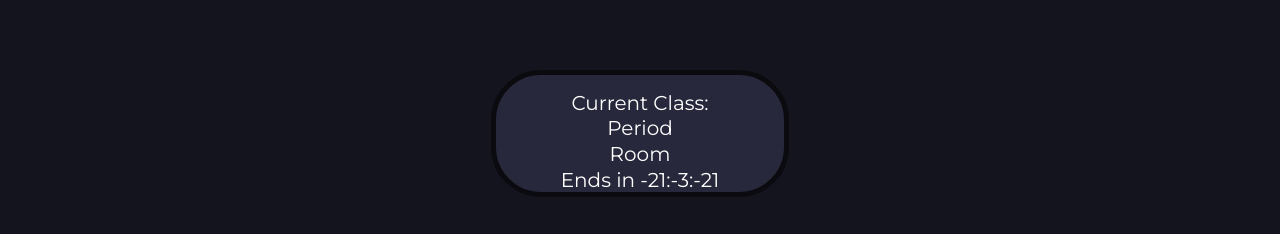
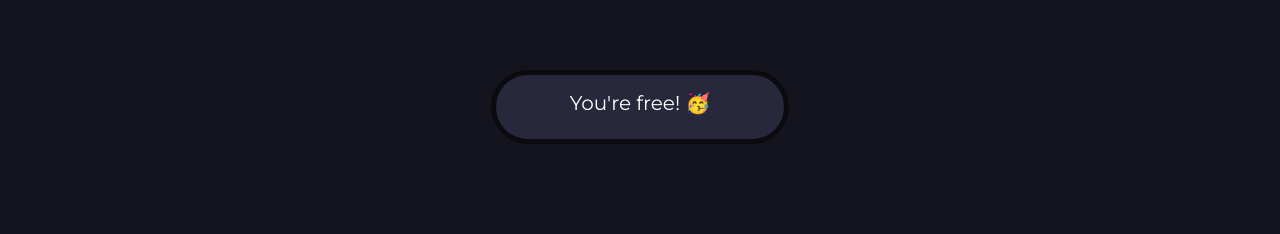
Before and after one commit to KyteKode/BellSchedule, a React (Vite) app: page / in a window 1280 px wide. Shown: the part 716-950 px from the top of the page. After the commit the page ends 900 px from the top, so only its background shows below. Built offline with nearby package versions, Linux system fonts and the light colour scheme.

Commit message:
Added checking for if not in any class

```diff
--- a/src/CoreComponent/Core.scss
+++ b/src/CoreComponent/Core.scss
@@ -12,7 +12,7 @@
     padding-top: 1rem;
 
     min-width: 18rem;
-    min-height: 6rem;
+    min-height: 3rem;
 
     text-align: center;
 
--- a/src/CoreComponent/CurrentClass.tsx
+++ b/src/CoreComponent/CurrentClass.tsx
@@ -30,41 +30,45 @@ function hour12_to_date(time: Time) {
     return date;
 }
 
+const NO_CLASS = {
+        name: "ERROR",
+        period: "ERROR",
+        room: "ERROR",
+        start: { hour: 99999, minute: 99999, ampm: AMPM.PM},
+        end: { hour: 99999, minute: 99999, ampm: AMPM.PM }
+    } as const;
+
 function CurrentClass({ classes }: CurrentClassProps) {
-    let [currentClass, setCurrentClass] = useState<ClassInfoType>({
-        name: "",
-        period: "",
-        room: "",
-        start: { hour: 0, minute: 0, ampm: AMPM.AM},
-        end: { hour: 0, minute: 0, ampm: AMPM.AM }
-    });
+
+    const [currentClass, setCurrentClass] = useState<ClassInfoType>(NO_CLASS);
 
     const update_current_class = () => {
         const now = new Date();
 
+        const nowMS = now.getTime();
         const activeClasses = classes.filter((classInfo) => {
-            const start = hour12_to_date(classInfo.start);
-            const end = hour12_to_date(classInfo.end);
-            return now >= start && now < end;
+            const start = hour12_to_date(classInfo.start).getTime();
+            const end = hour12_to_date(classInfo.end).getTime();
+
+            if (nowMS >= start && nowMS < end) {
+                console.log(classInfo.name);
+            }
+            return nowMS >= start && nowMS < end;
         });
 
         if (activeClasses.length > 0) {
             const activeClass = activeClasses.reduce((earliest, current) => {
                 const earliestEnd = hour12_to_date(earliest.end);
                 const currentEnd = hour12_to_date(current.end);
+                console.log(earliest.name);
                 return currentEnd < earliestEnd ? current : earliest;
-            });
+            }, NO_CLASS);
 
             if (activeClass && activeClass != currentClass) {
                 setCurrentClass(activeClass);
-                console.log("changed to:", activeClass.name);
             }
         } else if (currentClass.name !== "") {
-            setCurrentClass({
-                name: "", period: "", room: "",
-                start: { hour: 0, minute: 0, ampm: AMPM.AM },
-                end: { hour: 0, minute: 0, ampm: AMPM.AM }
-            });
+            setCurrentClass(NO_CLASS);
         }
     }
 
@@ -104,14 +108,20 @@ function CurrentClass({ classes }: CurrentClassProps) {
                 cancelAnimationFrame(animationRef.current);
             }
         };
-    }, [classes, currentClass]);
+    }, [classes]);
 
     return (
         <div id="CurrentClass">
-            <span>Current Class: {currentClass.name}</span>
-            <span>Period {currentClass.period}</span>
-            <span>Room {currentClass.room}</span>
-            <span>Ends in {untilEnd}</span>
+            {classes.length != 0 && currentClass != NO_CLASS ? (
+                <>
+                    <span>Current Class: {currentClass.name}</span>
+                    <span>Period {currentClass.period}</span>
+                    <span>Room {currentClass.room}</span>
+                    <span>Ends in {untilEnd}</span>
+                </>
+            ) : (
+                <span>You're free! 🥳</span>
+            )}
         </div>
     )
 }
```
